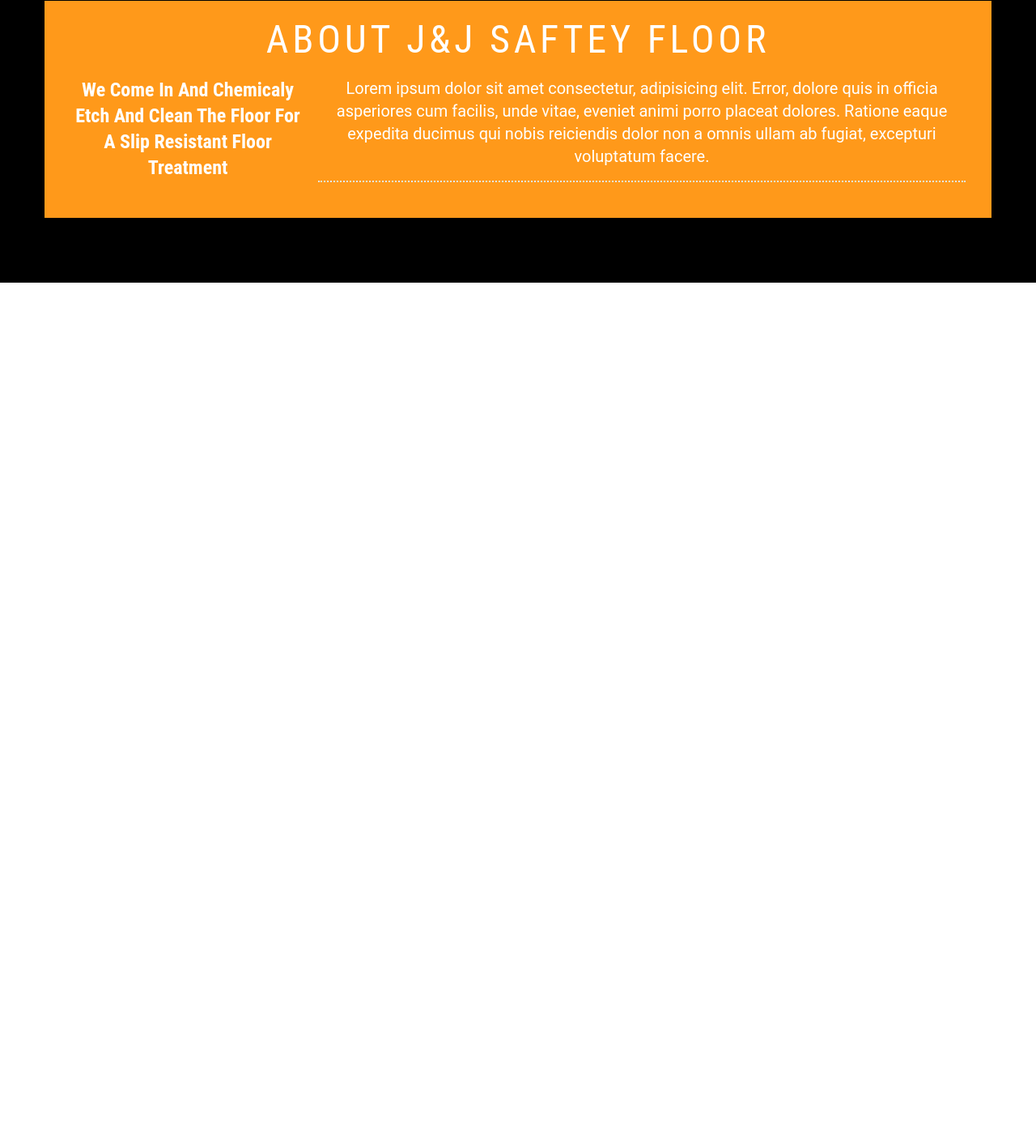
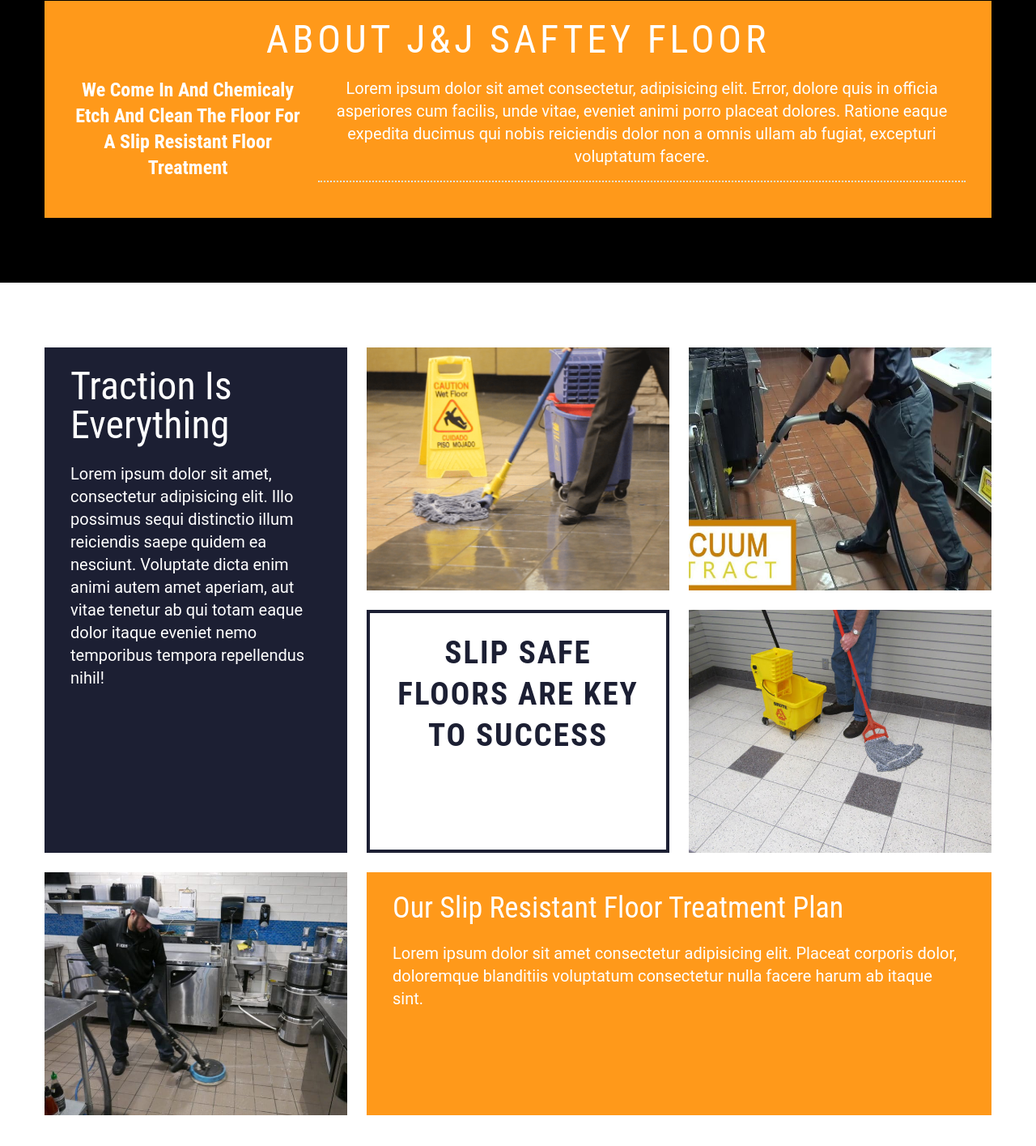
Before and after one commit to jakesmith4/j-and-j-safety-floor, a website: page index.html in a window 1280 px wide. Shown: the part 1184-2599 px from the top of the page at 81% size. Before the commit the page ends 1533 px from the top, so only its background shows below. Drawn offline with Linux system fonts and the light colour scheme.

Commit message:
added showcase grid section

```diff
--- a/index.html
+++ b/index.html
@@ -99,11 +99,7 @@
             class="about-btns-container text-center md:grid grid-cols-2 lg:grid-cols-4"
           >
             <button class="about-btn border-4 p-5 w-full group" data-tab="1">
-              <img
-                src="./img/about-logo-min.gif"
-                class="w-32 h-32 inline-block mb-8 border-4 rounded-3xl border-transparent transition group-hover:scale-105 group-hover:border-primary-500"
-                alt=""
-              />
+              <img class="about-img" src="./img/about-logo-min.gif" alt="" />
               <h4 class="text-white mb-0">About J&J Saftey Floor</h4>
             </button>
             <button
@@ -111,8 +107,8 @@
               data-tab="2"
             >
               <img
+                class="about-img"
                 src="./img/mcdonalds-logo-min.png"
-                class="w-32 h-32 inline-block mb-8 border-4 rounded-3xl border-transparent transition group-hover:scale-105 group-hover:border-primary-500"
                 alt=""
               />
               <h4 class="text-white mb-0">Mcdonalds approved vender</h4>
@@ -122,8 +118,8 @@
               data-tab="3"
             >
               <img
+                class="about-img"
                 src="./img/floor-etching-logo-1-min.jpg"
-                class="w-32 h-32 inline-block mb-8 border-4 rounded-3xl border-transparent transition group-hover:scale-105 group-hover:border-primary-500"
                 alt=""
               />
               <h4 class="text-white mb-0">Complete floor etching process</h4>
@@ -132,11 +128,7 @@
               class="about-btn border-4 border-transparent p-5 w-full group"
               data-tab="4"
             >
-              <img
-                src="./img/location-icon-min.jpg"
-                class="w-32 h-32 inline-block mb-8 border-4 rounded-3xl border-transparent transition group-hover:scale-105 group-hover:border-primary-500"
-                alt=""
-              />
+              <img class="about-img" src="./img/location-icon-min.jpg" alt="" />
               <h4 class="text-white mb-0">our service locations</h4>
             </button>
           </div>
@@ -225,6 +217,57 @@
         </div>
       </div>
     </section>
+    <section class="showcase section">
+      <div
+        class="section-center space-y-6 sm:space-y-0 sm:grid sm:grid-cols-2 sm:gap-4 lg:grid-cols-3 lg:gap-6"
+      >
+        <article class="bg-secondary-500 text-white py-6 px-8 sm:row-span-2">
+          <h3 class="md:text-5xl">Traction is everything</h3>
+          <p class="text-xl">
+            Lorem ipsum dolor sit amet, consectetur adipisicing elit. Illo
+            possimus sequi distinctio illum reiciendis saepe quidem ea nesciunt.
+            Voluptate dicta enim animi autem amet aperiam, aut vitae tenetur ab
+            qui totam eaque dolor itaque eveniet nemo temporibus tempora
+            repellendus nihil!
+          </p>
+        </article>
+        <img
+          class="showcase-item"
+          src="./img/floor-treatment-key.png"
+          alt="Slip Resistant Floor Treatment"
+        />
+        <img
+          class="showcase-item"
+          src="./img/vacuum-extract-key-1-min.jpg"
+          alt="Vacuum Slip Resistant Floor"
+        />
+        <article class="border-4 border-secondary-500 py-6 px-8">
+          <h2
+            class="text-secondary-500 text-center uppercase tracking-wider font-bold"
+          >
+            Slip safe floors are key to success
+          </h2>
+        </article>
+        <img
+          class="showcase-item"
+          src="./img/mopping-key.jpg"
+          alt="Slip Resistant Floor Treatment"
+        />
+        <img
+          class="showcase-item"
+          src="./img/restaurant-floor-key.jpg"
+          alt="Slip Resistant Buffing Treatment"
+        />
+        <article class="bg-primary-500 py-6 px-8 text-white lg:col-span-2">
+          <h3 class="md:text-4xl">our slip resistant floor treatment plan</h3>
+          <p class="md:text-xl">
+            Lorem ipsum dolor sit amet consectetur adipisicing elit. Placeat
+            corporis dolor, doloremque blanditiis voluptatum consectetur nulla
+            facere harum ab itaque sint.
+          </p>
+        </article>
+      </div>
+    </section>
     <script src="./js/app.js"></script>
   </body>
 </html>
--- a/input.css
+++ b/input.css
@@ -160,8 +160,17 @@
 }
 
 /* ABOUT */
+.about-img {
+  @apply w-32 h-32 inline-block mb-8 border-4 rounded-3xl border-transparent transition group-hover:scale-105 group-hover:border-primary-500;
+}
+
 .about-info {
   scroll-margin-top: 95px;
+}
+
+/* SHOWCASE */
+.showcase-item {
+  height: 300px;
 }
 
 /* Form */
```
Also changed, not shown: css/style.css.
